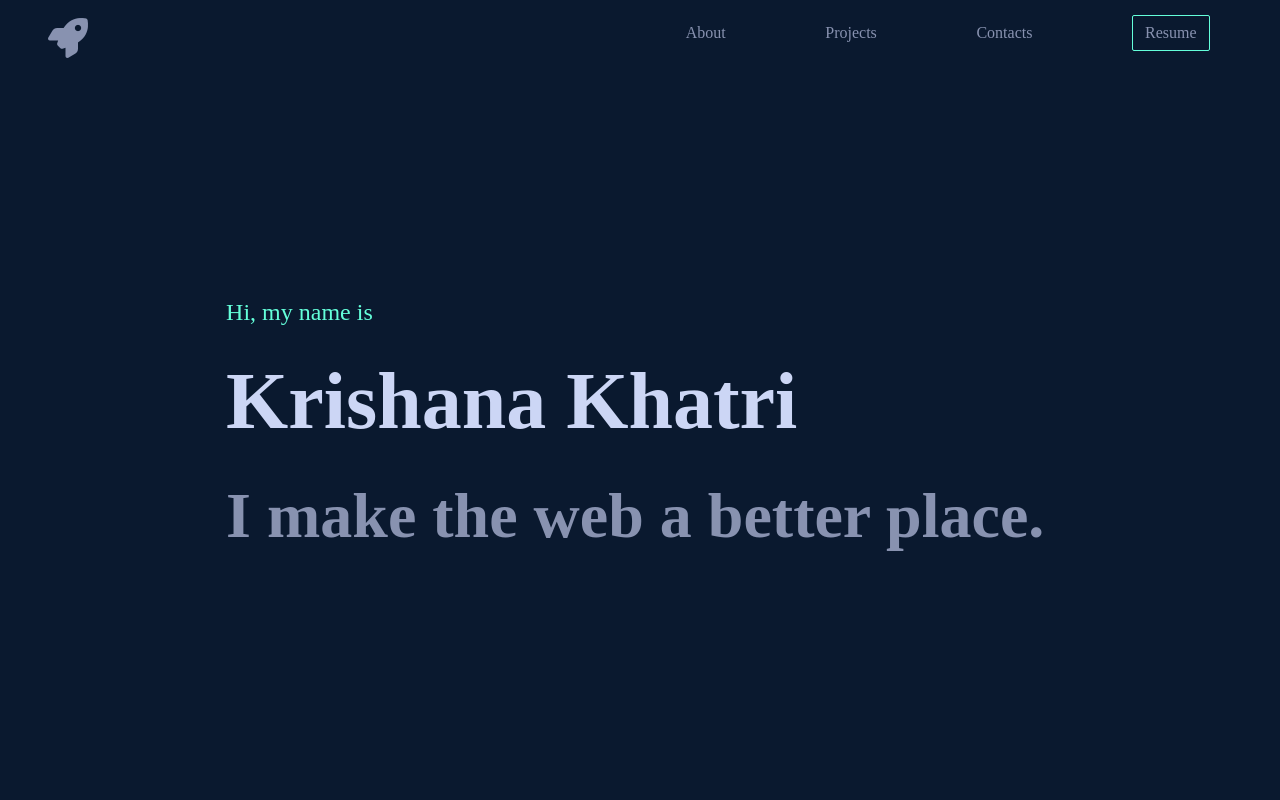
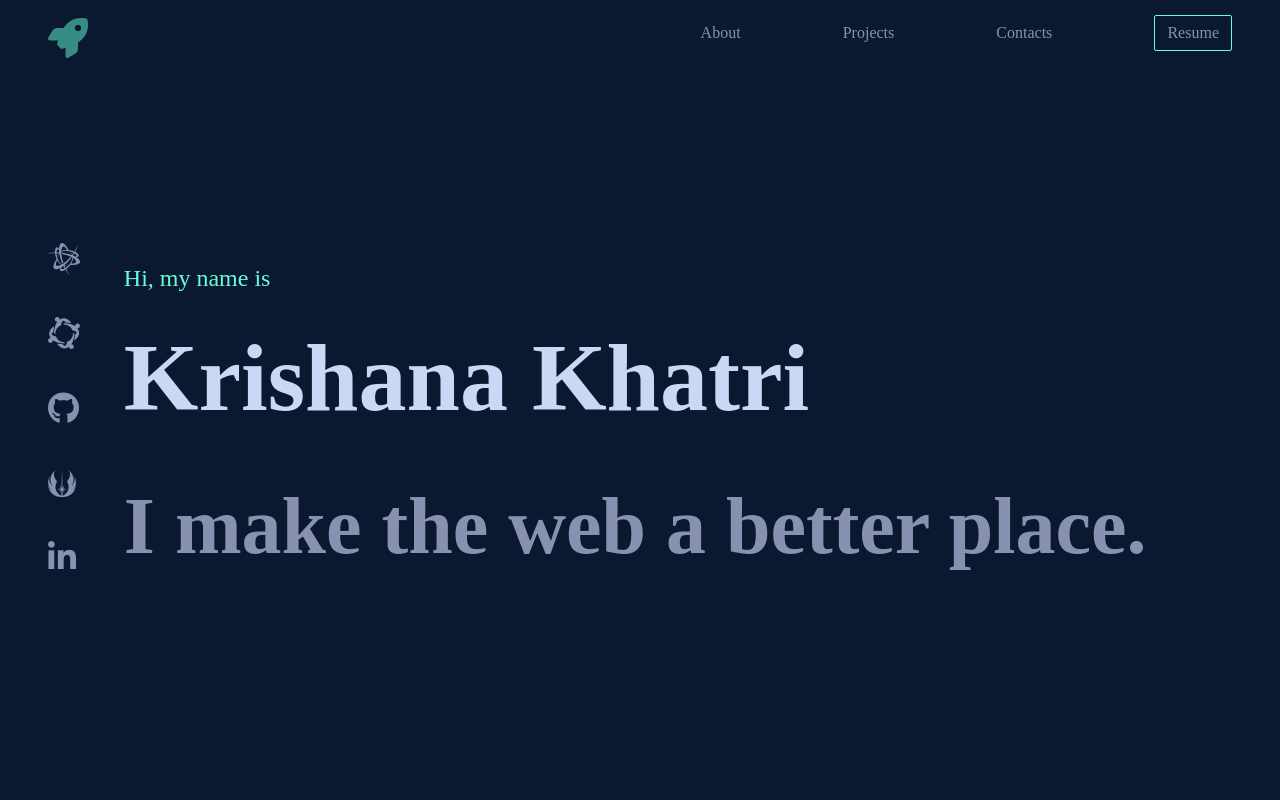
Before and after one commit to kairules55/kairules55.github.io, a plain HTML site: page index.html in a window 1280 px wide. Shown: the top 800 px of the page. Drawn offline with Linux system fonts and the light colour scheme.

Commit message:
Add Profile Links

```diff
--- a/index.html
+++ b/index.html
@@ -11,6 +11,15 @@
 </head>
 
 <body>
+    <aside id="profile-links">
+        <div>
+            <i class="fab fa-battle-net"></i>
+            <i class="fab fa-hornbill"></i>
+            <i class="fab fa-github"></i>
+            <i class="fab fa-jedi-order"></i>
+            <i class="fab fa-linkedin-in"></i>
+        </div>
+    </aside>
     <nav>
         <div id="div1">
             <i class="fas fa-rocket"></i>
--- a/style.css
+++ b/style.css
@@ -19,13 +19,13 @@ nav {
   display: flex;
   position: sticky;
   height: 50px;
-  width: 97vw;
+  width: 100%;
   justify-content: space-around;
   padding: 10px 40px;
 }
 
 .fa-rocket {
-  color: rgb(136, 146, 176);
+  color: rgb(100, 255, 218, 0.5);
   font-size: 40px;
 }
 
@@ -73,7 +73,7 @@ nav {
 }
 
 .title {
-  font-size: 5rem;
+  font-size: 6rem;
   font-family: "Nanum Myeongjo", serif;
   color: #ccd6f5;
   margin-top: 30px;
@@ -82,12 +82,56 @@ nav {
 
 .designation {
   margin-top: -48px;
-  font-size: 4rem;
+  font-size: 5rem;
   font-weight: bold;
   color: #8892b0;
   font-family: "Nanum Myeongjo", serif;
 }
 
+/*Profile Links*/
+#profile-links {
+  height: 100%;
+  display: flex;
+  flex-direction: column;
+  margin-left: 40px;
+  position: fixed;
+  justify-content: center;
+}
+
+#profile-links div {
+  flex-grow: 0.4;
+  display: flex;
+  flex-direction: column;
+  justify-content: space-evenly;
+  align-items: baseline;
+}
+
+#profile-links .fab {
+  font-size: 2rem;
+  color: rgb(136, 146, 176);
+}
+
+@keyframes bounce {
+  from {
+    transform: translateY(0px);
+  }
+  to {
+    transform: translateY(-15px);
+  }
+}
+@-webkit-keyframes bounce {
+  from {
+    transform: translateY(0px);
+  }
+  to {
+    transform: translateY(-15px);
+  }
+}
+
+#profile-links .fab:hover {
+  animation: bounce 0.5s infinite alternate;
+  color: rgb(100, 255, 218, 0.5);
+}
 /*Project*/
 
 a {
```
